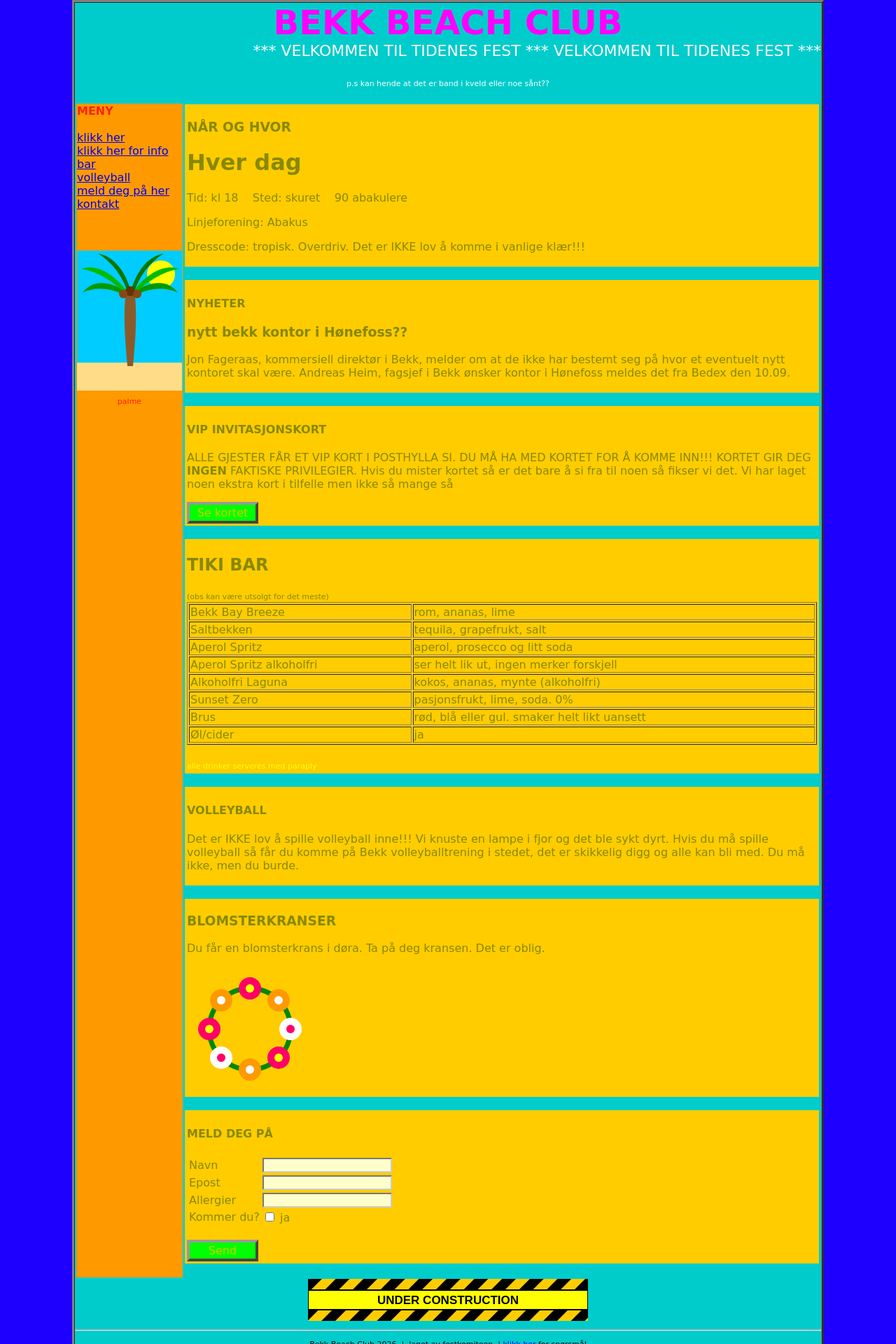
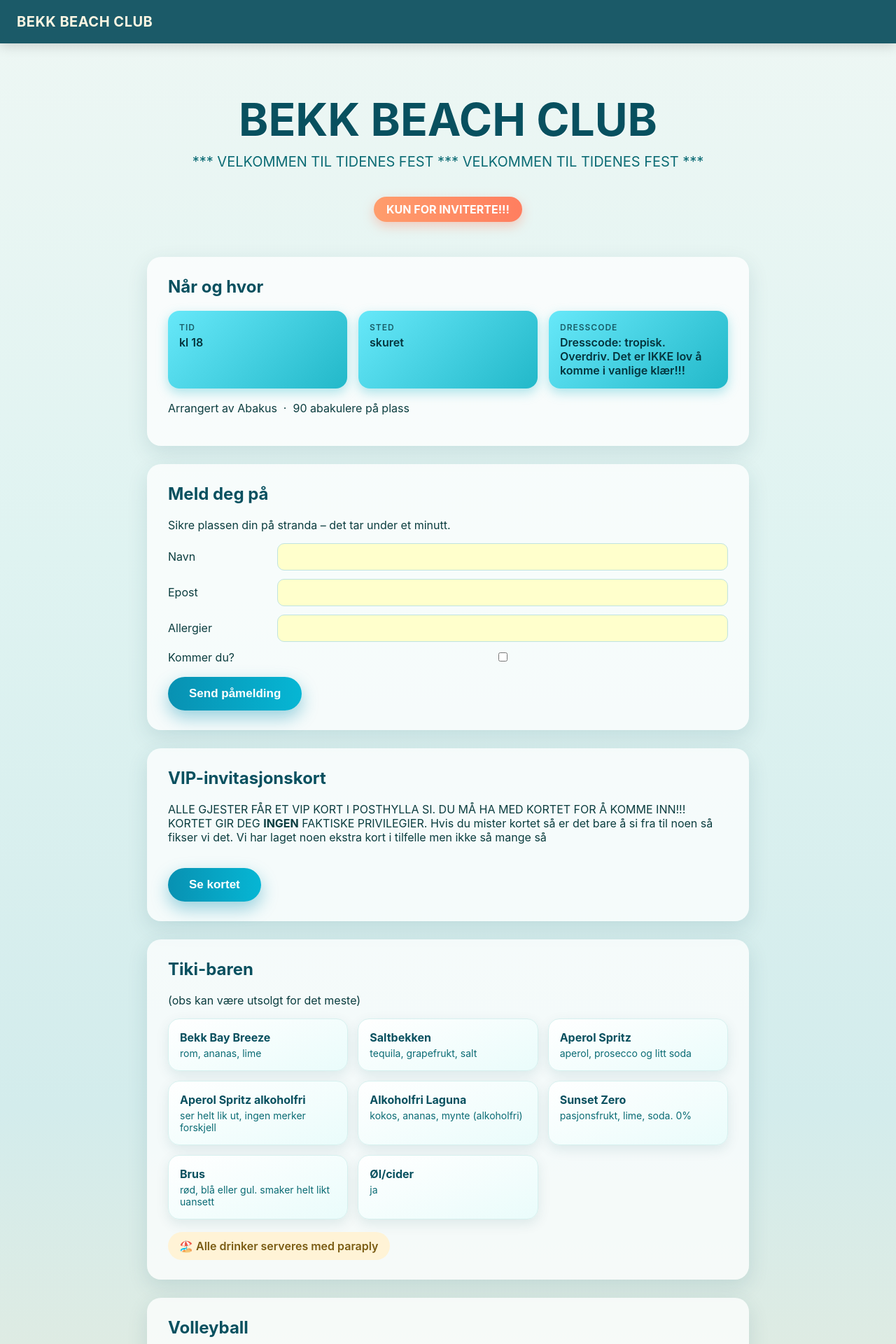
Before and after one commit to bekk/bekk-beach-club-26, a Next.js app: page / in a window 1280 px wide. Shown: the top 1920 px of the page at 70% size. Built offline with nearby package versions, Linux system fonts and the light colour scheme.

Commit message:
lag 10: 20:11:08

```diff
--- a/app/page.js
+++ b/app/page.js
@@ -4,145 +4,404 @@ import { useState } from "react";
 import data from "./data.json";
 
 export default function Home() {
-  const [apen, setApen] = useState(false);
+  const [menyApen, setMenyApen] = useState(false);
+  const [kortApent, setKortApent] = useState(false);
   var aar = 2026;
 
-  // TODO: fikse dette senere, rakk det ikke
-  // const [navn, setNavn] = useState("")
-  // function sendSkjema() {
-  //   fetch("/api/paamelding", { method: "POST", body: navn })
-  // }
+  const navLenker = [
+    { tekst: "Hjem", href: "#hero" },
+    { tekst: "Når & hvor", href: "#nar-og-hvor" },
+    { tekst: "Påmelding", href: "#pamelding" },
+    { tekst: "Bar", href: "#bar" },
+    { tekst: "Kontakt", href: "/kontakt" },
+  ];
 
   return (
-    <center>
-      <table width="900" border="3" cellPadding="0" cellSpacing="0" bgColor="#00cccc">
-        <tbody>
-          <tr>
-            <td>
-              <center>
-                <div className="tittel">{data.tittel}</div>
-                <marquee behavior="alternate" scrollAmount="12">
-                  <span style={{ color: "#ffffff", fontSize: "22px" }}>{data.banner}</span>
-                </marquee>
-                <br />
-                <span className="blink" style={{ color: "#ff0000", fontWeight: "bold" }}>{data.alarm}</span>
-                <br />
-                <span className="liten" style={{ color: "#ffffff" }}>{data.bandHint}</span>
-                <br /><br />
-              </center>
+    <div className="side">
+      <style>{`
+        * { box-sizing: border-box; }
+        html, body { margin: 0; padding: 0; }
+        .side {
+          font-family: -apple-system, "Segoe UI", Inter, Helvetica, Arial, sans-serif;
+          color: #0b3d3f;
+          background: linear-gradient(180deg, #eef7f4 0%, #dff3f1 30%, #d3ecec 60%, #f4e9d0 100%);
+          min-height: 100vh;
+        }
 
-              <table width="100%" border="0">
-                <tbody>
-                  <tr>
-                    <td width="200" vAlign="top" bgColor="#ff9900">
-                      <b>MENY</b>
-                      <br /><br />
-                      {data.meny.map((m, i) => (
-                        <span key={i}><a href={m == "bar" ? "/bar" : m == "kontakt" ? "/kontakt" : "#"}>{m}</a><br /></span>
+        .navbar {
+          position: sticky;
+          top: 0;
+          z-index: 50;
+          display: flex;
+          align-items: center;
+          justify-content: space-between;
+          padding: 14px 24px;
+          background: rgba(9, 76, 92, 0.92);
+          backdrop-filter: blur(6px);
+          box-shadow: 0 4px 16px rgba(0,0,0,0.15);
+        }
+        .navbar .logo {
+          color: #fdf6e3;
+          font-weight: 700;
+          font-size: 20px;
+          letter-spacing: 0.5px;
+        }
+        .hamburger {
+          width: 34px;
+          height: 34px;
+          border: none;
+          background: transparent;
+          cursor: pointer;
+          display: flex;
+          flex-direction: column;
+          justify-content: center;
+          gap: 5px;
+        }
+        .hamburger span {
+          display: block;
+          height: 3px;
+          border-radius: 2px;
+          background: #fdf6e3;
+        }
+        .nav-dropdown {
+          position: absolute;
+          top: 62px;
+          right: 24px;
+          background: #ffffff;
+          border-radius: 14px;
+          box-shadow: 0 12px 30px rgba(0,0,0,0.18);
+          padding: 10px;
+          display: flex;
+          flex-direction: column;
+          min-width: 200px;
+          overflow: hidden;
+          animation: slidedown 0.18s ease-out;
+        }
+        @keyframes slidedown {
+          from { opacity: 0; transform: translateY(-8px); }
+          to { opacity: 1; transform: translateY(0); }
+        }
+        .nav-dropdown a {
+          color: #0b3d3f;
+          text-decoration: none;
+          font-weight: 600;
+          padding: 10px 14px;
+          border-radius: 10px;
+        }
+        .nav-dropdown a:hover {
+          background: #e3f6f4;
+        }
+
+        .hero {
+          text-align: center;
+          padding: 70px 20px 50px;
+        }
+        .hero h1 {
+          font-size: clamp(36px, 6vw, 64px);
+          margin: 0;
+          color: #08505f;
+          text-shadow: 0 2px 0 rgba(255,255,255,0.5);
+        }
+        .hero .tagline {
+          font-size: 20px;
+          color: #0b6b74;
+          margin-top: 10px;
+        }
+        .badge {
+          display: inline-block;
+          margin-top: 18px;
+          padding: 8px 18px;
+          background: linear-gradient(90deg, #ff9d6c, #ff7e5f);
+          color: #fff;
+          border-radius: 999px;
+          font-weight: 700;
+          box-shadow: 0 6px 16px rgba(255, 126, 95, 0.35);
+        }
+
+        .wrap {
+          max-width: 900px;
+          margin: 0 auto;
+          padding: 0 20px 60px;
+        }
+
+        .card {
+          background: rgba(255,255,255,0.75);
+          border-radius: 20px;
+          padding: 28px 30px;
+          margin-bottom: 26px;
+          box-shadow: 0 10px 30px rgba(9, 76, 92, 0.12);
+        }
+        .card h2 {
+          margin-top: 0;
+          color: #08505f;
+        }
+
+        .event-grid {
+          display: flex;
+          flex-wrap: wrap;
+          gap: 16px;
+          margin-top: 16px;
+        }
+        .event-pill {
+          flex: 1 1 160px;
+          background: linear-gradient(135deg, #67e8f9, #22b8c9);
+          color: #04333c;
+          border-radius: 16px;
+          padding: 16px;
+          font-weight: 600;
+          box-shadow: 0 6px 16px rgba(34, 184, 201, 0.35);
+        }
+        .event-pill .label {
+          display: block;
+          font-size: 12px;
+          text-transform: uppercase;
+          letter-spacing: 1px;
+          opacity: 0.75;
+          margin-bottom: 4px;
+        }
+
+        .cta {
+          display: inline-block;
+          margin-top: 18px;
+          padding: 14px 30px;
+          border: none;
+          border-radius: 999px;
+          background: linear-gradient(90deg, #0891b2, #06b6d4);
+          color: #fff;
+          font-size: 17px;
+          font-weight: 700;
+          cursor: pointer;
+          box-shadow: 0 10px 24px rgba(8, 145, 178, 0.4);
+        }
+        .cta:hover { filter: brightness(1.05); }
+
+        .form-grid {
+          display: grid;
+          grid-template-columns: 140px 1fr;
+          gap: 12px 16px;
+          align-items: center;
+          margin-top: 16px;
+        }
+        .form-grid input[type="text"] {
+          padding: 10px 12px;
+          border-radius: 10px;
+          border: 1px solid #bfe3e0;
+          font-size: 15px;
+        }
+
+        .vip-card {
+          margin-top: 20px;
+          width: 100%;
+          max-width: 380px;
+          aspect-ratio: 1.6 / 1;
+          border-radius: 20px;
+          padding: 24px;
+          background: linear-gradient(135deg, #0b3d3f, #0891b2 45%, #ffd39b 110%);
+          color: #fdf6e3;
+          box-shadow: 0 16px 40px rgba(0,0,0,0.35), inset 0 0 60px rgba(255,255,255,0.08);
+          position: relative;
+          overflow: hidden;
+        }
+        .vip-card::after {
+          content: "";
+          position: absolute;
+          top: -60%;
+          left: -20%;
+          width: 60%;
+          height: 220%;
+          background: rgba(255,255,255,0.15);
+          transform: rotate(20deg);
+        }
+        .vip-card .vip-label {
+          text-transform: uppercase;
+          letter-spacing: 3px;
+          font-size: 12px;
+          opacity: 0.85;
+        }
+        .vip-card .vip-title {
+          font-size: 26px;
+          font-weight: 800;
+          margin: 10px 0;
+        }
+
+        .drink-grid {
+          display: grid;
+          grid-template-columns: repeat(auto-fill, minmax(220px, 1fr));
+          gap: 14px;
+          margin-top: 16px;
+        }
+        .drink {
+          background: linear-gradient(160deg, #ffffff, #eafcfb);
+          border-radius: 16px;
+          padding: 16px;
+          box-shadow: 0 6px 18px rgba(9, 76, 92, 0.1);
+          border: 1px solid #d7f1ef;
+        }
+        .drink .navn {
+          font-weight: 700;
+          color: #08505f;
+          font-size: 16px;
+        }
+        .drink .innhold {
+          color: #0b6b74;
+          font-size: 14px;
+          margin-top: 4px;
+        }
+        .umbrella-note {
+          display: inline-flex;
+          align-items: center;
+          gap: 8px;
+          margin-top: 18px;
+          padding: 10px 16px;
+          background: #fff3d6;
+          border-radius: 999px;
+          font-weight: 600;
+          color: #7a5b12;
+        }
+
+        .nyheter-liten {
+          text-align: center;
+          font-size: 13px;
+          color: #5c7d7f;
+          margin: 30px 0;
+        }
+        .nyheter-liten summary {
+          cursor: pointer;
+          font-weight: 600;
+        }
+
+        footer {
+          text-align: center;
+          padding: 30px 20px 50px;
+          color: #0b3d3f;
+          font-size: 13px;
+        }
+        footer a { color: #0891b2; }
+      `}</style>
+
+      <nav className="navbar">
+        <span className="logo">{data.tittel}</span>
+        <button
+          className="hamburger"
+          aria-label="Åpne meny"
+          onClick={() => setMenyApen(!menyApen)}
+        >
+          <span></span>
+          <span></span>
+          <span></span>
+        </button>
+        {menyApen && (
+          <div className="nav-dropdown">
+            {navLenker.map((l, i) => (
+              <a key={i} href={l.href} onClick={() => setMenyApen(false)}>
+                {l.tekst}
+              </a>
             ))}
-                      <br /><br /><br />
-                      <center>
-                        <img src={data.bilder.palme} width="150" height="200" />
-                        <br />
-                        <span className="liten">palme</span>
-                      </center>
-                    </td>
+          </div>
+        )}
+      </nav>
 
-                    <td vAlign="top">
-                      <div className={"boks " + "stor"}>
-                        <h3>NÅR OG HVOR</h3>
-                        <h1>Hver dag</h1>
-                        <p>Tid: {data.tid} &nbsp;&nbsp; Sted: {data.sted} &nbsp;&nbsp; {data.antallAbakulere} abakulere</p>
-                        <p>Linjeforening: {data.linjeforening}</p>
-                        <p>{data.dresscode}</p>
+      <section className="hero" id="hero">
+        <h1>{data.tittel}</h1>
+        <p className="tagline">{data.banner}</p>
+        {data.alarm && <span className="badge">{data.alarm}</span>}
+      </section>
+
+      <div className="wrap">
+        <div className="card" id="nar-og-hvor">
+          <h2>Når og hvor</h2>
+          <div className="event-grid">
+            <div className="event-pill">
+              <span className="label">Tid</span>
+              {data.tid}
+            </div>
+            <div className="event-pill">
+              <span className="label">Sted</span>
+              {data.sted}
+            </div>
+            <div className="event-pill">
+              <span className="label">Dresscode</span>
+              {data.dresscode}
+            </div>
+          </div>
+          <p style={{ marginTop: 18 }}>
+            Arrangert av {data.linjeforening} &nbsp;·&nbsp; {data.antallAbakulere} abakulere på plass
+          </p>
         </div>
 
-                      <br />
-
-                      <div className="boks">
-                        <h4>NYHETER</h4>
-                        <h3>{data.nyhetTittel}</h3>
-                        <p>{data.nyhetTekst}</p>
+        <div className="card" id="pamelding">
+          <h2>Meld deg på</h2>
+          <p>Sikre plassen din på stranda – det tar under et minutt.</p>
+          <div className="form-grid">
+            <label htmlFor="navn-felt">Navn</label>
+            <input type="text" id="navn-felt" />
+            <label htmlFor="epost-felt">Epost</label>
+            <input type="text" id="epost-felt" />
+            <label htmlFor="allergi-felt">Allergier</label>
+            <input type="text" id="allergi-felt" />
+            <label htmlFor="kommer-felt">Kommer du?</label>
+            <input type="checkbox" id="kommer-felt" />
+          </div>
+          <button className="cta">Send påmelding</button>
         </div>
 
-                      <br />
-
-                      <div className="boks">
-                        <h4>VIP INVITASJONSKORT</h4>
+        <div className="card">
+          <h2>VIP-invitasjonskort</h2>
           <p dangerouslySetInnerHTML={{ __html: data.vipTekst }}></p>
-                        <div className="knapp" onClick={() => alert("kommer snart")}>
-                          Se kortet
+          <button className="cta" onClick={() => setKortApent(!kortApent)}>
+            {kortApent ? "Skjul kortet" : "Se kortet"}
+          </button>
+          {kortApent && (
+            <div className="vip-card">
+              <span className="vip-label">Bekk Beach Club · VIP</span>
+              <div className="vip-title">{data.tittel}</div>
+              <div>{data.tid}</div>
+              <div>{data.sted}</div>
             </div>
+          )}
         </div>
 
-                      <br />
-
-                      <div className="boks">
-                        <h2>TIKI BAR</h2>
-                        <span className="liten">{data.barNotis}</span>
-                        <table border="1" width="100%">
-                          <tbody>
+        <div className="card" id="bar">
+          <h2>Tiki-baren</h2>
+          <p>{data.barNotis}</p>
+          <div className="drink-grid">
             {data.drinker.map((d, i) => (
-                              <tr key={i}><td>{d.navn}</td><td>{d.innhold}</td></tr>
+              <div className="drink" key={i}>
+                <div className="navn">{d.navn}</div>
+                <div className="innhold">{d.innhold}</div>
+              </div>
             ))}
-                          </tbody>
-                        </table>
-                        <br />
-                        <span className="liten gul">alle drinker serveres med paraply</span>
+          </div>
+          <span className="umbrella-note">🏖️ Alle drinker serveres med paraply</span>
         </div>
 
-                      <br />
-
-                      <div className="boks">
-                        <h4>VOLLEYBALL</h4>
+        <div className="card">
+          <h2>Volleyball</h2>
           <p>{data.volleyballTekst}</p>
         </div>
 
-                      <br />
-
-                      <div className="boks">
-                        <h3>BLOMSTERKRANSER</h3>
+        <div className="card">
+          <h2>Blomsterkranser</h2>
           <p>{data.kransTekst}</p>
-                        <img src={data.bilder.krans} />
+          <img src={data.bilder.krans} style={{ borderRadius: 16, maxWidth: "100%" }} />
         </div>
 
+        <details className="nyheter-liten">
+          <summary>Nyheter</summary>
+          <p>
+            <strong>{data.nyhetTittel}</strong>
             <br />
-
-                      <div className="boks">
-                        <h4>MELD DEG PÅ</h4>
-                        <table border="0"><tbody>
-                          <tr><td>Navn</td><td><input type="text" id="felt" /></td></tr>
-                          <tr><td>Epost</td><td><input type="text" id="felt" /></td></tr>
-                          <tr><td>Allergier</td><td><input type="text" id="felt2" /></td></tr>
-                          <tr><td>Kommer du?</td><td><input type="checkbox" /> ja</td></tr>
-                        </tbody></table>
-                        <br />
-                        <div className="knapp">Send</div>
+            {data.nyhetTekst}
+          </p>
+        </details>
       </div>
 
-                      <br />
-                    </td>
-                  </tr>
-                </tbody>
-              </table>
-
-              <center>
-                <img src={data.bilder.bygging} width="400" height="60" />
-                <hr />
-                <span className="liten" style={{ color: "#000000" }}>
+      <footer>
         Bekk Beach Club {aar} &nbsp;|&nbsp; laget av festkomiteen &nbsp;|&nbsp;
-                  <a href="#">klikk her</a> for spørsmål
-                  <br />
-                  Best viewed in 1024x768
+        <a href="/kontakt"> kontakt oss</a> for spørsmål
         <br />
         Du er besøkende nummer {data.besokende}
-                </span>
-                <br /><br />
-              </center>
-            </td>
-          </tr>
-        </tbody>
-      </table>
-    </center>
+      </footer>
+    </div>
   );
 }
```
Lines whose indentation alone changed are shown as unchanged.
